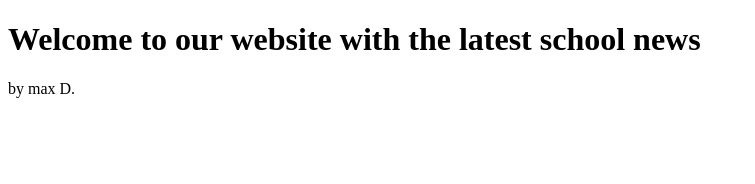
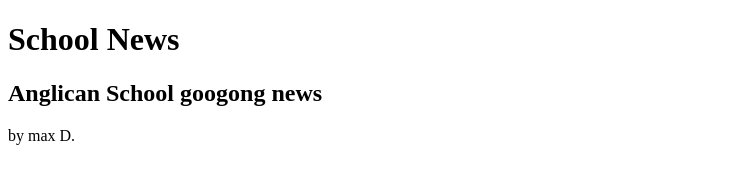
Before and after one commit to maxCoder110/web, a plain HTML site: page index.html in a window 1280 px wide. Shown: the whole page, without its empty margins (0-755 px from the left). Drawn offline with Linux system fonts and the light colour scheme.

Commit message:
Update index.html

```diff
--- a/index.html
+++ b/index.html
@@ -4,7 +4,8 @@
   <title>School News</title>
 </head>
 <body>
-  <h1>Welcome to our website with the latest school news</h1>
+  <h1>School News</h1>
+   <h2>Anglican School googong news</h2>
   <p>by max D.</p>
 </body>
 </html>
```
